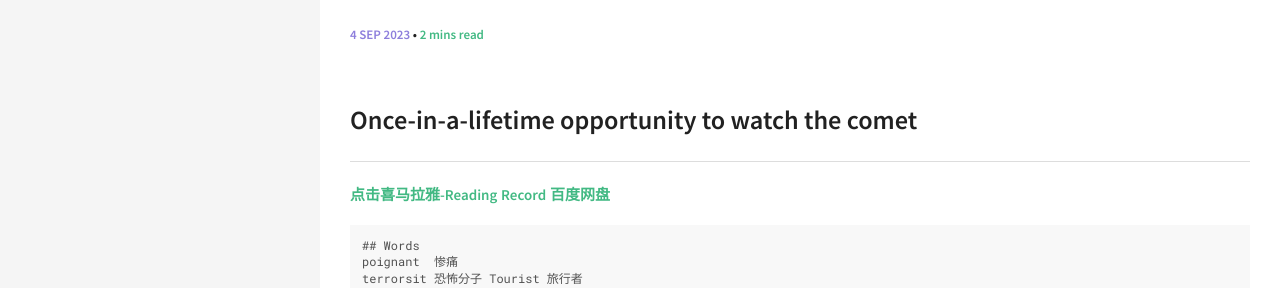
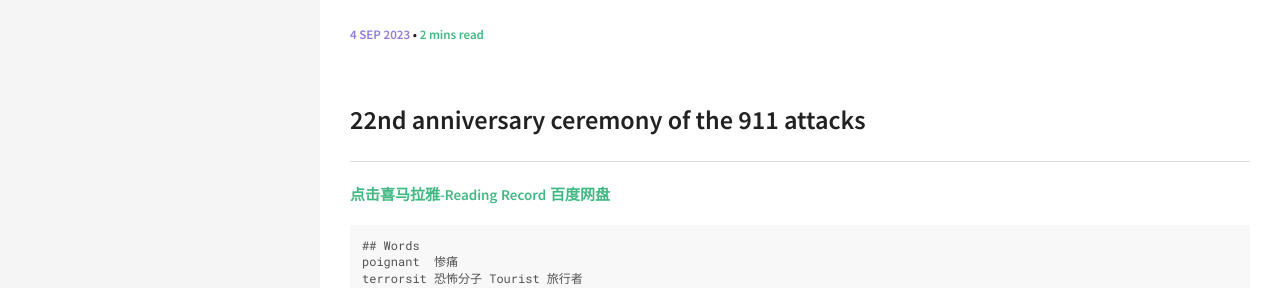
Before and after one commit to zhangjiacheng/zhangjiacheng.github.io, a Jekyll site: the page built from _posts/2023-09-05-EnglishReadingJC001.md, in a window 1280 px wide. Shown: the part 183-471 px from the top of the page. Built offline with Jekyll 4.4.1, drawn with Linux system fonts in a browser that asks for light colours.

Commit message:
added one more English Reading: 22nd ceremony of the 911 attacks  1

````diff
--- a/_posts/2023-09-05-EnglishReadingJC001.md
+++ b/_posts/2023-09-05-EnglishReadingJC001.md
@@ -6,7 +6,7 @@ description: "Practice English Reading"
 tag: English Reading
 ---
 
-## Once-in-a-lifetime opportunity to watch the comet
+## 22nd anniversary ceremony of the 911 attacks
 <a href="https://xima.tv/1_X6dsC1?_sonic=0"><b>点击喜马拉雅-Reading Record</b></a>    <a href="https://pan.baidu.com/s/1M8HuvvvYqmdd8QBEG5PXUA?pwd=8saj"><b>百度网盘</b></a>
 
 ```
````
